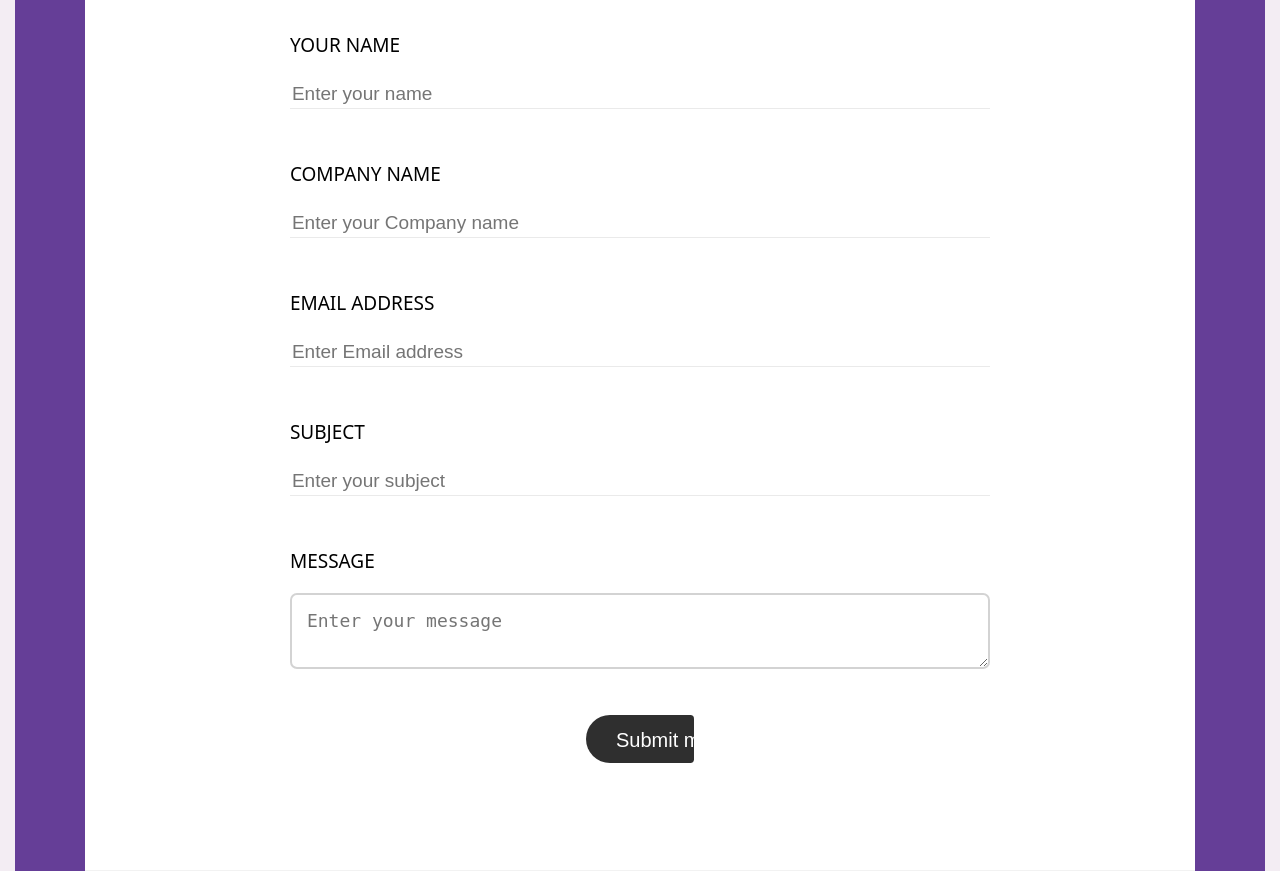
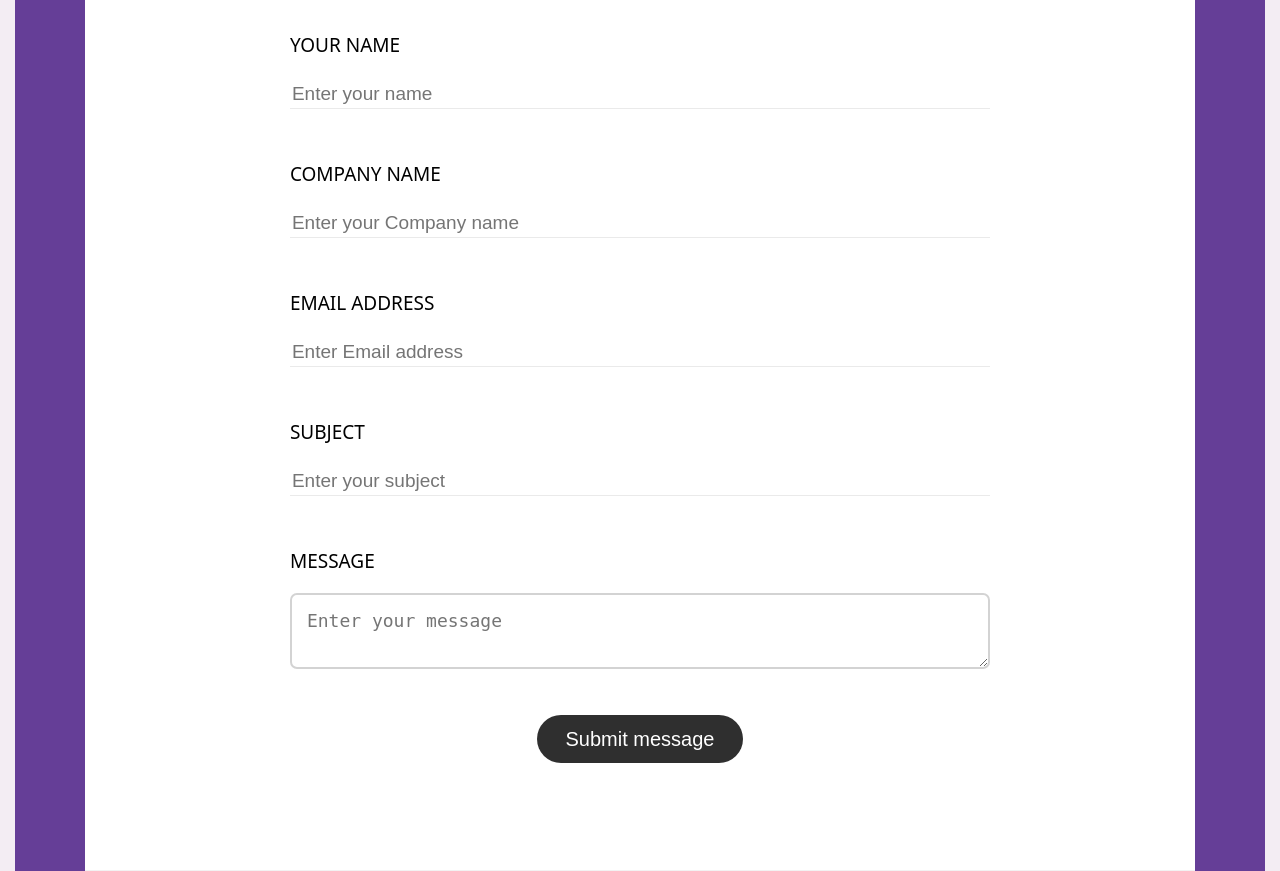
Before and after one commit to SheCodesAus/plus-pilbara-2021, a Django app: page /swc/sponsors/ in a window 1280 px wide; the page is wider, and only the part inside the window is pictured. Shown: the part 5015-5886 px from the top of that part. Run offline with Django 3.2, Linux system fonts and the light colour scheme; data comes from the database, SQL or seed files in the repository; data that the repository does not hold is empty; parts of the project's set-up code (start-up, migrations or seed data) failed here and were passed over; some libraries are stand-ins or nearby versions.

Commit message:
fixed sponsor form button shape

```diff
--- a/groupproject/swc/templates/swc/sponsorsForm.html
+++ b/groupproject/swc/templates/swc/sponsorsForm.html
@@ -34,7 +34,7 @@
                             <textarea id="message" name="message" placeholder="Enter your message"></textarea>
                             </div>
 
-                            <button class="btn_type9" type="submit">Submit message</button>
+                            <div class="btn_type9" type="submit">Submit message</div>
                         </div>
                     </form>
                 </div>
```
